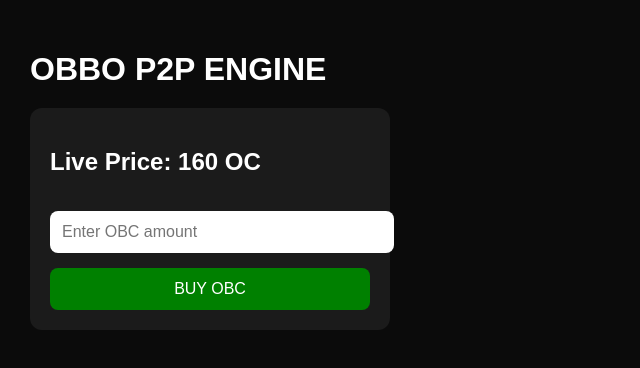
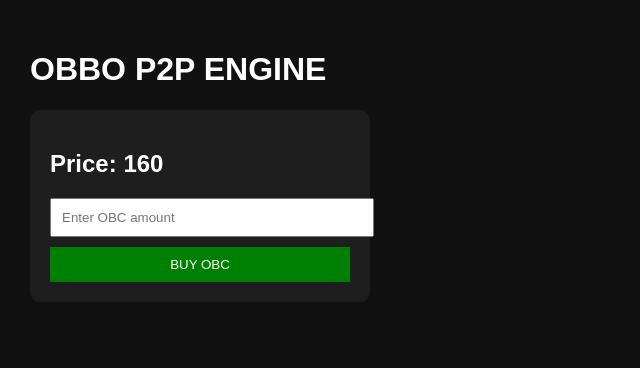
Before and after one commit to jawaid-obbo/obbo-market-game, a React (Vite) app: page / in a window 1280 px wide. Shown: the top 368 px of the page, without its empty margins (0-640 px from the left). Built offline with nearby package versions, Linux system fonts and the light colour scheme.

Commit message:
Update App.jsx

```diff
--- a/src/App.jsx
+++ b/src/App.jsx
@@ -5,21 +5,15 @@ export default function App() {
   const [price] = useState(160);
   const [amount, setAmount] = useState("");
 
-  /* ---------------- BUY FUNCTION ---------------- */
   const buy = async () => {
     try {
-      if (!amount || Number(amount) <= 0) {
-        alert("Enter valid amount");
-        return;
-      }
-
       await createTrade({
         buyerId: "USER_000001",
         amount: Number(amount),
         price: price
       });
 
-      alert("Trade request sent");
+      alert("Trade request sent to seller");
       setAmount("");
     } catch (err) {
       alert(err.message);
@@ -28,69 +22,52 @@ export default function App() {
   };
 
   return (
-    <div style={styles.container}>
-      <h1 style={styles.title}>OBBO P2P ENGINE</h1>
+    <div
+      style={{
+        background: "#111",
+        minHeight: "100vh",
+        color: "white",
+        padding: "30px",
+        fontFamily: "Arial"
+      }}
+    >
+      <h1>OBBO P2P ENGINE</h1>
 
-      <div style={styles.card}>
-        <h2>Live Price: {price} OC</h2>
+      <div
+        style={{
+          background: "#1e1e1e",
+          padding: "20px",
+          borderRadius: "10px",
+          width: "300px"
+        }}
+      >
+        <h2>Price: {price}</h2>
 
         <input
-          style={styles.input}
           type="number"
           placeholder="Enter OBC amount"
           value={amount}
           onChange={(e) => setAmount(e.target.value)}
+          style={{
+            width: "100%",
+            padding: "10px",
+            marginBottom: "10px"
+          }}
         />
 
-        <button style={styles.button} onClick={buy}>
+        <button
+          onClick={buy}
+          style={{
+            width: "100%",
+            padding: "10px",
+            background: "green",
+            color: "white",
+            border: "none"
+          }}
+        >
           BUY OBC
         </button>
       </div>
     </div>
   );
 }
-
-/* ---------------- STYLES ---------------- */
-
-const styles = {
-  container: {
-    minHeight: "100vh",
-    background: "#0b0b0b",
-    color: "white",
-    padding: "30px",
-    fontFamily: "Arial"
-  },
-
-  title: {
-    fontSize: "32px",
-    marginBottom: "20px"
-  },
-
-  card: {
-    background: "#1b1b1b",
-    padding: "20px",
-    borderRadius: "12px",
-    width: "320px"
-  },
-
-  input: {
-    width: "100%",
-    padding: "12px",
-    marginTop: "15px",
-    marginBottom: "15px",
-    borderRadius: "8px",
-    border: "none",
-    fontSize: "16px"
-  },
-
-  button: {
-    width: "100%",
-    padding: "12px",
-    border: "none",
-    borderRadius: "8px",
-    background: "green",
-    color: "white",
-    fontSize: "16px",
-    cursor: "pointer"
-  }
-};
```
